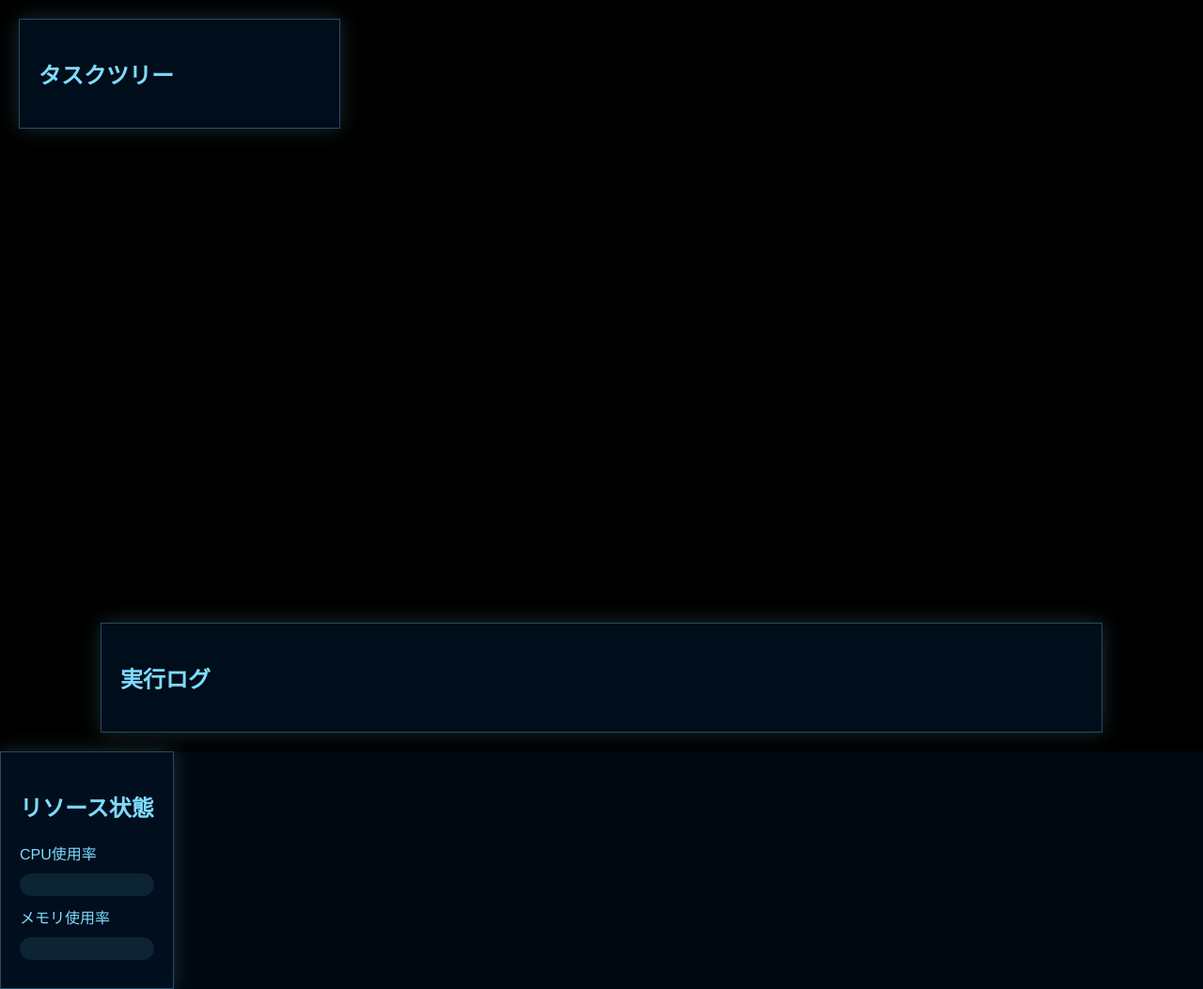
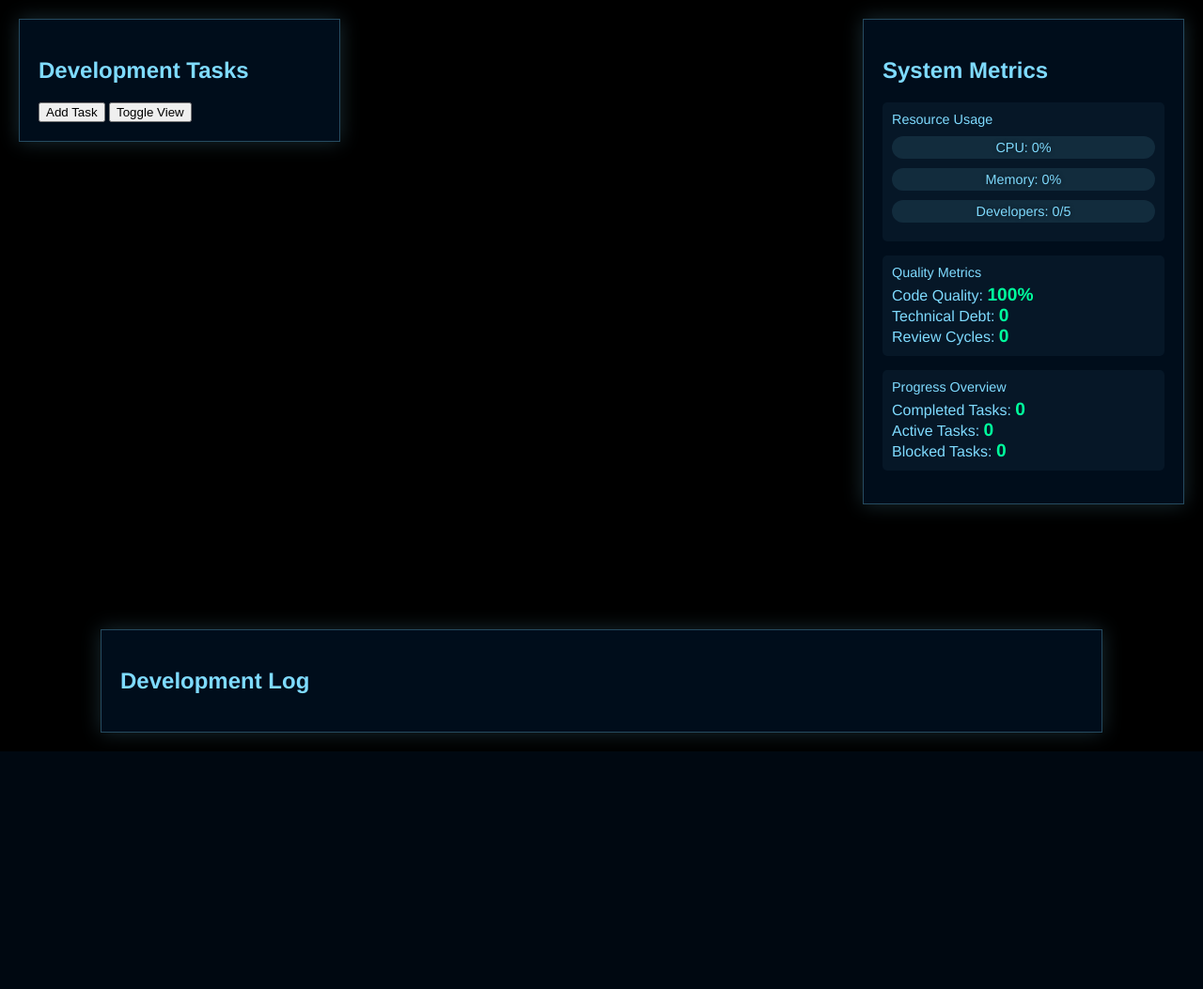
Before and after one commit to Nappage/ai-dev-flow-simulator, a plain HTML site: page index.html in a window 1280 px wide. Shown: the whole page at 94% size. After the commit the page ends 800 px from the top, so only its background shows below. Drawn offline with nearby package versions, Linux system fonts and the light colour scheme.

Commit message:
Update HTML with enhanced UI structure

```diff
--- a/index.html
+++ b/index.html
@@ -10,29 +10,67 @@
     <div id="container"></div>
 
     <div id="task-tree-panel" class="panel">
-        <h2>タスクツリー</h2>
+        <h2>Development Tasks</h2>
+        <div class="control-group">
+            <button id="add-task" class="control-button">Add Task</button>
+            <button id="toggle-view" class="control-button">Toggle View</button>
+        </div>
         <div id="task-tree"></div>
     </div>
 
-    <div id="resource-panel" class="panel">
-        <h2>リソース状態</h2>
-        <div class="resource-item">
-            <div>CPU使用率</div>
+    <div id="metrics-panel" class="panel">
+        <h2>System Metrics</h2>
+        <div class="metric-group">
+            <div class="metric-title">Resource Usage</div>
             <div class="resource-meter">
                 <div class="resource-fill" id="cpu-meter"></div>
+                <div class="resource-label">CPU: <span id="cpu-value">0%</span></div>
+            </div>
+            <div class="resource-meter">
+                <div class="resource-fill" id="memory-meter"></div>
+                <div class="resource-label">Memory: <span id="memory-value">0%</span></div>
+            </div>
+            <div class="resource-meter">
+                <div class="resource-fill" id="developer-meter"></div>
+                <div class="resource-label">Developers: <span id="developer-value">0/5</span></div>
             </div>
         </div>
-        <div class="resource-item">
-            <div>メモリ使用率</div>
-            <div class="resource-meter">
-                <div class="resource-fill" id="memory-meter"></div>
+
+        <div class="metric-group">
+            <div class="metric-title">Quality Metrics</div>
+            <div class="metric-item">
+                <span>Code Quality:</span>
+                <span id="code-quality" class="metric-value">100%</span>
+            </div>
+            <div class="metric-item">
+                <span>Technical Debt:</span>
+                <span id="technical-debt" class="metric-value">0</span>
+            </div>
+            <div class="metric-item">
+                <span>Review Cycles:</span>
+                <span id="review-cycles" class="metric-value">0</span>
             </div>
         </div>
-        <div id="active-tasks-container"></div>
+
+        <div class="metric-group">
+            <div class="metric-title">Progress Overview</div>
+            <div class="metric-item">
+                <span>Completed Tasks:</span>
+                <span id="completed-tasks" class="metric-value">0</span>
+            </div>
+            <div class="metric-item">
+                <span>Active Tasks:</span>
+                <span id="active-tasks" class="metric-value">0</span>
+            </div>
+            <div class="metric-item">
+                <span>Blocked Tasks:</span>
+                <span id="blocked-tasks" class="metric-value">0</span>
+            </div>
+        </div>
     </div>
 
     <div id="flow-panel" class="panel">
-        <h2>実行ログ</h2>
+        <h2>Development Log</h2>
         <div id="flow-log"></div>
     </div>
 
```
